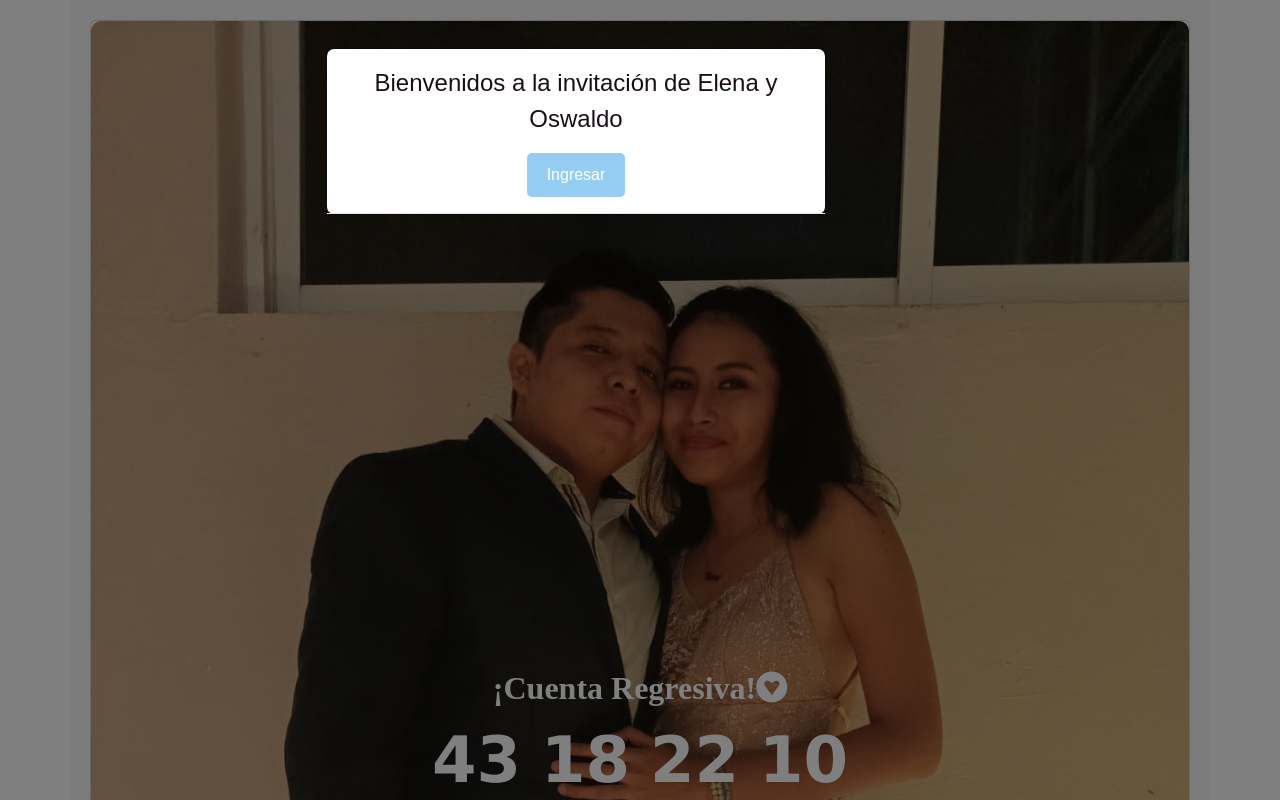
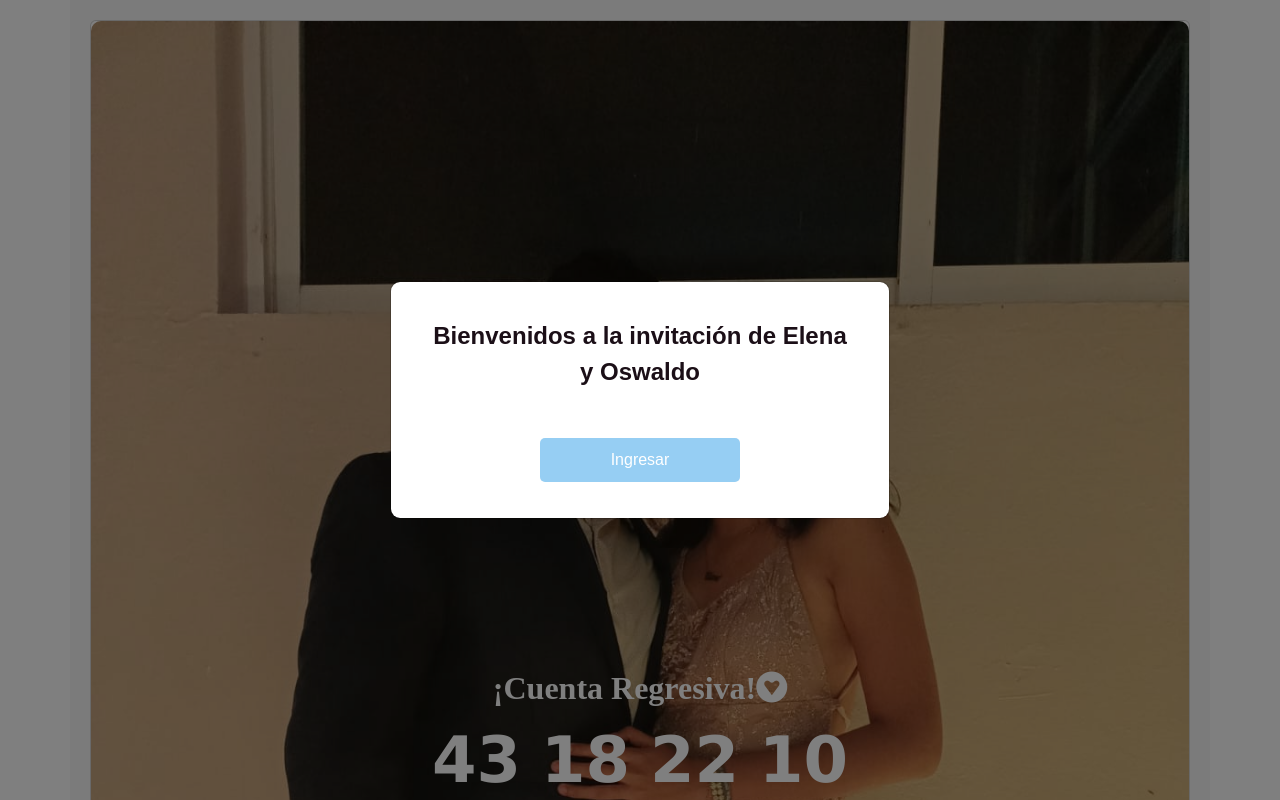
Before and after one commit to Alonx7u/eventpages, a React (Create React App) app in the folder client/: page / in a window 1280 px wide. Shown: the top 800 px of the page. Built offline with nearby package versions, Linux system fonts and the light colour scheme; no server answers; a web font is replaced by a local one.

Commit message:
nuevos cambios a modal

```diff
--- a/client/src/App.css
+++ b/client/src/App.css
@@ -343,18 +343,26 @@ html {
   color: #365899;
 }
 
-.modal {
-  max-width: 90%; /* Limita el ancho máximo del modal en pantallas pequeñas */
-  width: 100%; /* Asegura que use el 100% del ancho disponible */
-  height: auto;
-  margin: 0 auto; /* Centra el modal horizontalmente */
-  padding: 20px;
+/* Estilos para el modal */
+
+.modal-content {
+  border-radius: 10px; /* Esquinas redondeadas */
+  padding: 20px; /* Espacio interno */
 }
 
-@media (max-width: 768px) {
-  .modal {
-    width: 100%; /* Ocupa el 100% de la pantalla en dispositivos móviles */
-    max-width: 100%;
-    padding: 10px; /* Reduce el padding para adaptarse a pantallas más pequeñas */
-  }
+.modal-header {
+  border-bottom: none; /* Quitar la línea de separación */
+  justify-content: center; /* Centrar el contenido del encabezado */
 }
+
+.modal-title {
+  font-size: 1.5rem; /* Tamaño del título */
+  font-weight: bold; /* Peso del texto */
+  text-align: center; /* Centrar el título */
+}
+
+.btn-animate1 {
+  width: 100%; /* Hacer que el botón ocupe todo el ancho */
+  max-width: 200px; /* Ancho máximo para el botón */
+  margin: 0 auto; /* Centrar el botón */
+}
--- a/client/src/App.js
+++ b/client/src/App.js
@@ -75,13 +75,15 @@ function MyModal({ onIngresar }) {
       show={show}
       onHide={handleClose}
       centered
-      backdrop="static" // Evita cerrar el modal haciendo clic fuera de él
-      keyboard={false} // Evita cerrar el modal con la tecla "Esc"
+      backdrop="static"
+      keyboard={false}
     >
-      <Modal.Header className="d-flex flex-column align-items-center">
-        <Modal.Title className="custom-title">
+      <Modal.Header className="d-flex flex-column align-items-center modal-header">
+        <Modal.Title className="custom-title modal-title">
           Bienvenidos a la invitación de Elena y Oswaldo
         </Modal.Title>
+      </Modal.Header>
+      <Modal.Body className="text-center">
         <Button
           variant="btn btn-outline-secondary"
           onClick={handleClose}
@@ -89,7 +91,7 @@ function MyModal({ onIngresar }) {
         >
           Ingresar
         </Button>
-      </Modal.Header>
+      </Modal.Body>
     </Modal>
   );
 }
```
